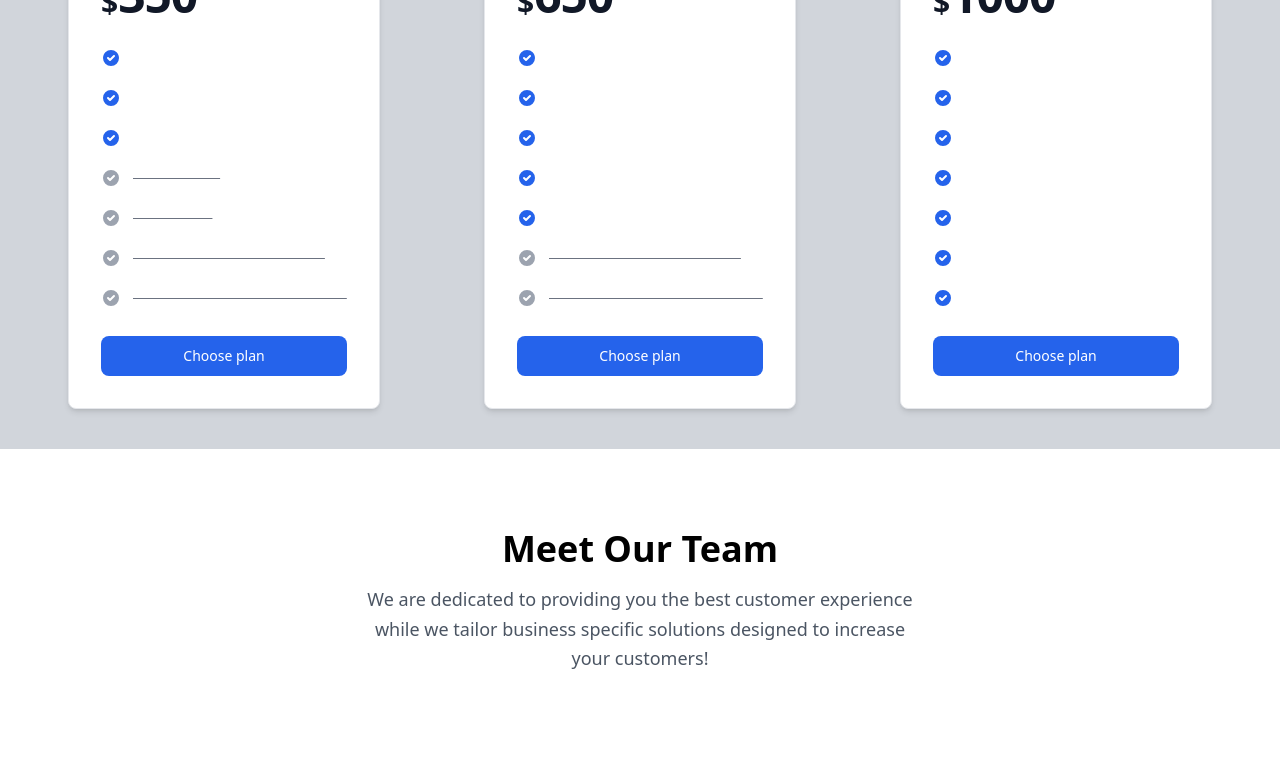
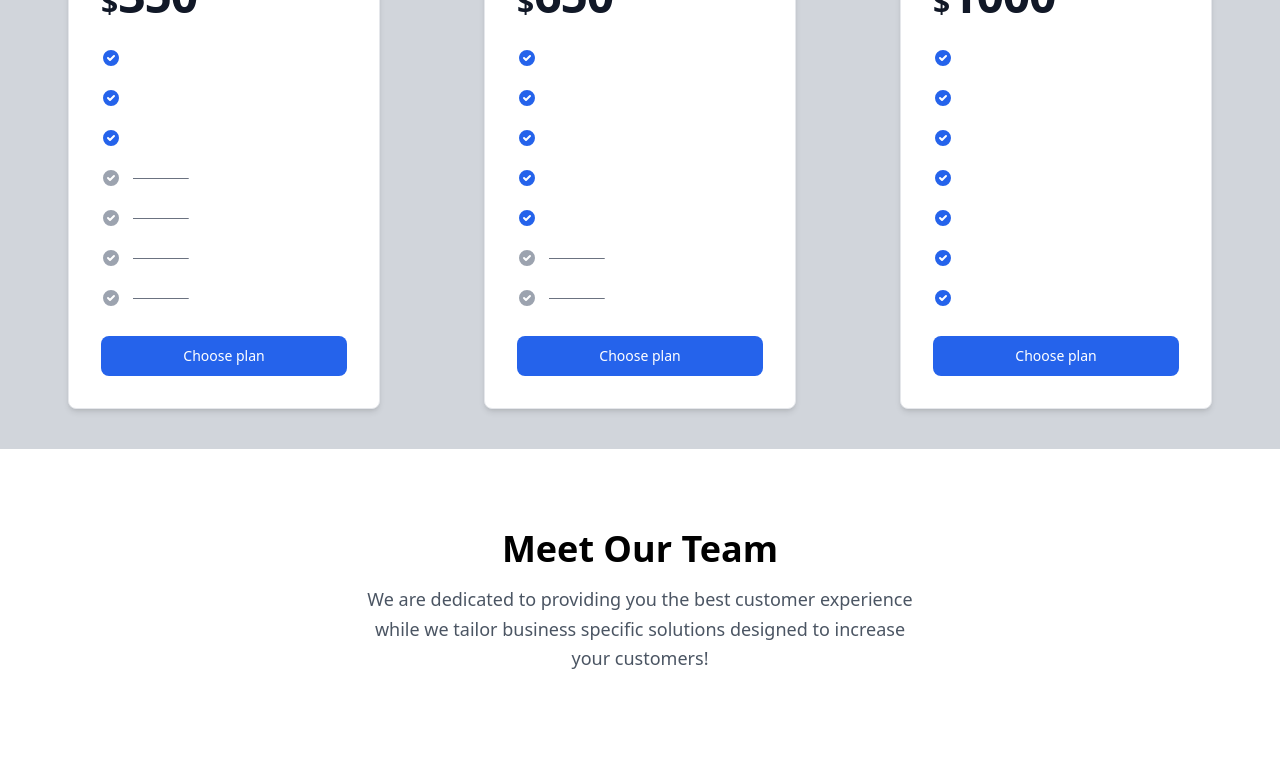
Before and after one commit to TannerGS/sbs_website, a React (Create React App) app: page / in a window 1280 px wide. Shown: the part 2740-3524 px from the top of the page. Built offline with nearby package versions, Linux system fonts and the light colour scheme.

Commit message:
Changed text in package cards

```diff
--- a/src/App.js
+++ b/src/App.js
@@ -322,31 +322,31 @@ const App = () => {
                   <ul class="my-7 space-y-5">
                     <li class="flex space-x-3">
                       <svg aria-hidden="true" class="flex-shrink-0 w-5 h-5 text-blue-600 dark:text-blue-500" fill="currentColor" viewBox="0 0 20 20" xmlns="http://www.w3.org/2000/svg"><title>Check icon</title><path fill-rule="evenodd" d="M10 18a8 8 0 100-16 8 8 0 000 16zm3.707-9.293a1 1 0 00-1.414-1.414L9 10.586 7.707 9.293a1 1 0 00-1.414 1.414l2 2a1 1 0 001.414 0l4-4z" clip-rule="evenodd"></path></svg>
-                      <span class="text-base font-normal leading-tight text-white">2 team members</span>
+                      <span class="text-base font-normal leading-tight text-white">Sample</span>
                     </li>
                     <li class="flex space-x-3">
                         <svg aria-hidden="true" class="flex-shrink-0 w-5 h-5 text-blue-600 dark:text-blue-500" fill="currentColor" viewBox="0 0 20 20" xmlns="http://www.w3.org/2000/svg"><title>Check icon</title><path fill-rule="evenodd" d="M10 18a8 8 0 100-16 8 8 0 000 16zm3.707-9.293a1 1 0 00-1.414-1.414L9 10.586 7.707 9.293a1 1 0 00-1.414 1.414l2 2a1 1 0 001.414 0l4-4z" clip-rule="evenodd"></path></svg>
-                        <span class="text-base font-normal leading-tight text-white">20GB Cloud storage</span>
+                        <span class="text-base font-normal leading-tight text-white">Sample</span>
                     </li>
                     <li class="flex space-x-3">
                         <svg aria-hidden="true" class="flex-shrink-0 w-5 h-5 text-blue-600 dark:text-blue-500" fill="currentColor" viewBox="0 0 20 20" xmlns="http://www.w3.org/2000/svg"><title>Check icon</title><path fill-rule="evenodd" d="M10 18a8 8 0 100-16 8 8 0 000 16zm3.707-9.293a1 1 0 00-1.414-1.414L9 10.586 7.707 9.293a1 1 0 00-1.414 1.414l2 2a1 1 0 001.414 0l4-4z" clip-rule="evenodd"></path></svg>
-                        <span class="text-base font-normal leading-tight text-white">Integration help</span>
+                        <span class="text-base font-normal leading-tight text-white">Sample</span>
                     </li>
                     <li class="flex space-x-3 line-through decoration-gray-500">
                         <svg aria-hidden="true" class="flex-shrink-0 w-5 h-5 text-gray-400 dark:text-white" fill="currentColor" viewBox="0 0 20 20" xmlns="http://www.w3.org/2000/svg"><title>Check icon</title><path fill-rule="evenodd" d="M10 18a8 8 0 100-16 8 8 0 000 16zm3.707-9.293a1 1 0 00-1.414-1.414L9 10.586 7.707 9.293a1 1 0 00-1.414 1.414l2 2a1 1 0 001.414 0l4-4z" clip-rule="evenodd"></path></svg>
-                        <span class="text-base font-normal leading-tight text-white">Sketch Files</span>
+                        <span class="text-base font-normal leading-tight text-white">Sample</span>
                     </li>
                     <li class="flex space-x-3 line-through decoration-gray-500">
                         <svg aria-hidden="true" class="flex-shrink-0 w-5 h-5 text-gray-400 dark:text-white" fill="currentColor" viewBox="0 0 20 20" xmlns="http://www.w3.org/2000/svg"><title>Check icon</title><path fill-rule="evenodd" d="M10 18a8 8 0 100-16 8 8 0 000 16zm3.707-9.293a1 1 0 00-1.414-1.414L9 10.586 7.707 9.293a1 1 0 00-1.414 1.414l2 2a1 1 0 001.414 0l4-4z" clip-rule="evenodd"></path></svg>
-                        <span class="text-base font-normal leading-tight text-white">API Access</span>
+                        <span class="text-base font-normal leading-tight text-white">Sample</span>
                     </li>
                     <li class="flex space-x-3 line-through decoration-gray-500">
                         <svg aria-hidden="true" class="flex-shrink-0 w-5 h-5 text-gray-400 dark:text-white" fill="currentColor" viewBox="0 0 20 20" xmlns="http://www.w3.org/2000/svg"><title>Check icon</title><path fill-rule="evenodd" d="M10 18a8 8 0 100-16 8 8 0 000 16zm3.707-9.293a1 1 0 00-1.414-1.414L9 10.586 7.707 9.293a1 1 0 00-1.414 1.414l2 2a1 1 0 001.414 0l4-4z" clip-rule="evenodd"></path></svg>
-                        <span class="text-base font-normal leading-tight text-white">Complete documentation</span>
+                        <span class="text-base font-normal leading-tight text-white">Sample</span>
                     </li>
                     <li class="flex space-x-3 line-through decoration-gray-500">
                         <svg aria-hidden="true" class="flex-shrink-0 w-5 h-5 text-gray-400 dark:text-white" fill="currentColor" viewBox="0 0 20 20" xmlns="http://www.w3.org/2000/svg"><title>Check icon</title><path fill-rule="evenodd" d="M10 18a8 8 0 100-16 8 8 0 000 16zm3.707-9.293a1 1 0 00-1.414-1.414L9 10.586 7.707 9.293a1 1 0 00-1.414 1.414l2 2a1 1 0 001.414 0l4-4z" clip-rule="evenodd"></path></svg>
-                        <span class="text-base font-normal leading-tight text-white">24×7 phone &amp; email support</span>
+                        <span class="text-base font-normal leading-tight text-white">Sample</span>
                     </li>
                 </ul>
                 <button type="button" class="text-white bg-blue-600 hover:bg-blue-700 focus:ring-4 focus:outline-none focus:ring-blue-200 dark:focus:ring-blue-900 font-medium rounded-lg text-sm px-5 py-2.5 inline-flex justify-center w-full text-center">Choose plan</button>
@@ -363,31 +363,31 @@ const App = () => {
                   <ul class="my-7 space-y-5">
                     <li class="flex space-x-3">
                       <svg aria-hidden="true" class="flex-shrink-0 w-5 h-5 text-blue-600 dark:text-blue-500" fill="currentColor" viewBox="0 0 20 20" xmlns="http://www.w3.org/2000/svg"><title>Check icon</title><path fill-rule="evenodd" d="M10 18a8 8 0 100-16 8 8 0 000 16zm3.707-9.293a1 1 0 00-1.414-1.414L9 10.586 7.707 9.293a1 1 0 00-1.414 1.414l2 2a1 1 0 001.414 0l4-4z" clip-rule="evenodd"></path></svg>
-                      <span class="text-base font-normal leading-tight text-white">2 team members</span>
+                      <span class="text-base font-normal leading-tight text-white">Sample</span>
                     </li>
                     <li class="flex space-x-3">
                         <svg aria-hidden="true" class="flex-shrink-0 w-5 h-5 text-blue-600 dark:text-blue-500" fill="currentColor" viewBox="0 0 20 20" xmlns="http://www.w3.org/2000/svg"><title>Check icon</title><path fill-rule="evenodd" d="M10 18a8 8 0 100-16 8 8 0 000 16zm3.707-9.293a1 1 0 00-1.414-1.414L9 10.586 7.707 9.293a1 1 0 00-1.414 1.414l2 2a1 1 0 001.414 0l4-4z" clip-rule="evenodd"></path></svg>
-                        <span class="text-base font-normal leading-tight text-white">20GB Cloud storage</span>
+                        <span class="text-base font-normal leading-tight text-white">Sample</span>
                     </li>
                     <li class="flex space-x-3">
                         <svg aria-hidden="true" class="flex-shrink-0 w-5 h-5 text-blue-600 dark:text-blue-500" fill="currentColor" viewBox="0 0 20 20" xmlns="http://www.w3.org/2000/svg"><title>Check icon</title><path fill-rule="evenodd" d="M10 18a8 8 0 100-16 8 8 0 000 16zm3.707-9.293a1 1 0 00-1.414-1.414L9 10.586 7.707 9.293a1 1 0 00-1.414 1.414l2 2a1 1 0 001.414 0l4-4z" clip-rule="evenodd"></path></svg>
-                        <span class="text-base font-normal leading-tight text-white">Integration help</span>
+                        <span class="text-base font-normal leading-tight text-white">Sample</span>
                     </li>
                     <li class="flex space-x-3 decoration-gray-500">
                         <svg aria-hidden="true" class="flex-shrink-0 w-5 h-5 text-blue-600" fill="currentColor" viewBox="0 0 20 20" xmlns="http://www.w3.org/2000/svg"><title>Check icon</title><path fill-rule="evenodd" d="M10 18a8 8 0 100-16 8 8 0 000 16zm3.707-9.293a1 1 0 00-1.414-1.414L9 10.586 7.707 9.293a1 1 0 00-1.414 1.414l2 2a1 1 0 001.414 0l4-4z" clip-rule="evenodd"></path></svg>
-                        <span class="text-base font-normal leading-tight text-white">Sketch Files</span>
+                        <span class="text-base font-normal leading-tight text-white">Sample</span>
                     </li>
                     <li class="flex space-x-3 decoration-gray-500">
                         <svg aria-hidden="true" class="flex-shrink-0 w-5 h-5 text-blue-600" fill="currentColor" viewBox="0 0 20 20" xmlns="http://www.w3.org/2000/svg"><title>Check icon</title><path fill-rule="evenodd" d="M10 18a8 8 0 100-16 8 8 0 000 16zm3.707-9.293a1 1 0 00-1.414-1.414L9 10.586 7.707 9.293a1 1 0 00-1.414 1.414l2 2a1 1 0 001.414 0l4-4z" clip-rule="evenodd"></path></svg>
-                        <span class="text-base font-normal leading-tight text-white">API Access</span>
+                        <span class="text-base font-normal leading-tight text-white">Sample</span>
                     </li>
                     <li class="flex space-x-3 line-through decoration-gray-500">
                         <svg aria-hidden="true" class="flex-shrink-0 w-5 h-5 text-gray-400" fill="currentColor" viewBox="0 0 20 20" xmlns="http://www.w3.org/2000/svg"><title>Check icon</title><path fill-rule="evenodd" d="M10 18a8 8 0 100-16 8 8 0 000 16zm3.707-9.293a1 1 0 00-1.414-1.414L9 10.586 7.707 9.293a1 1 0 00-1.414 1.414l2 2a1 1 0 001.414 0l4-4z" clip-rule="evenodd"></path></svg>
-                        <span class="text-base font-normal leading-tight text-white">Complete documentation</span>
+                        <span class="text-base font-normal leading-tight text-white">Sample</span>
                     </li>
                     <li class="flex space-x-3 line-through decoration-gray-500">
                         <svg aria-hidden="true" class="flex-shrink-0 w-5 h-5 text-gray-400" fill="currentColor" viewBox="0 0 20 20" xmlns="http://www.w3.org/2000/svg"><title>Check icon</title><path fill-rule="evenodd" d="M10 18a8 8 0 100-16 8 8 0 000 16zm3.707-9.293a1 1 0 00-1.414-1.414L9 10.586 7.707 9.293a1 1 0 00-1.414 1.414l2 2a1 1 0 001.414 0l4-4z" clip-rule="evenodd"></path></svg>
-                        <span class="text-base font-normal leading-tight text-white">24×7 phone &amp; email support</span>
+                        <span class="text-base font-normal leading-tight text-white">Sample</span>
                     </li>
                 </ul>
                 <button type="button" class="text-white bg-blue-600 hover:bg-blue-700 focus:ring-4 focus:outline-none focus:ring-blue-200 dark:focus:ring-blue-900 font-medium rounded-lg text-sm px-5 py-2.5 inline-flex justify-center w-full text-center">Choose plan</button>
@@ -404,31 +404,31 @@ const App = () => {
                   <ul class="my-7 space-y-5">
                     <li class="flex space-x-3">
                       <svg aria-hidden="true" class="flex-shrink-0 w-5 h-5 text-blue-600 dark:text-blue-500" fill="currentColor" viewBox="0 0 20 20" xmlns="http://www.w3.org/2000/svg"><title>Check icon</title><path fill-rule="evenodd" d="M10 18a8 8 0 100-16 8 8 0 000 16zm3.707-9.293a1 1 0 00-1.414-1.414L9 10.586 7.707 9.293a1 1 0 00-1.414 1.414l2 2a1 1 0 001.414 0l4-4z" clip-rule="evenodd"></path></svg>
-                      <span class="text-base font-normal leading-tight text-white">2 team members</span>
+                      <span class="text-base font-normal leading-tight text-white">Sample</span>
                     </li>
                     <li class="flex space-x-3">
                         <svg aria-hidden="true" class="flex-shrink-0 w-5 h-5 text-blue-600 dark:text-blue-500" fill="currentColor" viewBox="0 0 20 20" xmlns="http://www.w3.org/2000/svg"><title>Check icon</title><path fill-rule="evenodd" d="M10 18a8 8 0 100-16 8 8 0 000 16zm3.707-9.293a1 1 0 00-1.414-1.414L9 10.586 7.707 9.293a1 1 0 00-1.414 1.414l2 2a1 1 0 001.414 0l4-4z" clip-rule="evenodd"></path></svg>
-                        <span class="text-base font-normal leading-tight text-white">20GB Cloud storage</span>
+                        <span class="text-base font-normal leading-tight text-white">Sample</span>
                     </li>
                     <li class="flex space-x-3">
                         <svg aria-hidden="true" class="flex-shrink-0 w-5 h-5 text-blue-600 dark:text-blue-500" fill="currentColor" viewBox="0 0 20 20" xmlns="http://www.w3.org/2000/svg"><title>Check icon</title><path fill-rule="evenodd" d="M10 18a8 8 0 100-16 8 8 0 000 16zm3.707-9.293a1 1 0 00-1.414-1.414L9 10.586 7.707 9.293a1 1 0 00-1.414 1.414l2 2a1 1 0 001.414 0l4-4z" clip-rule="evenodd"></path></svg>
-                        <span class="text-base font-normal leading-tight text-white">Integration help</span>
+                        <span class="text-base font-normal leading-tight text-white">Sample</span>
                     </li>
                     <li class="flex space-x-3 decoration-gray-500">
                         <svg aria-hidden="true" class="flex-shrink-0 w-5 h-5 text-blue-600" fill="currentColor" viewBox="0 0 20 20" xmlns="http://www.w3.org/2000/svg"><title>Check icon</title><path fill-rule="evenodd" d="M10 18a8 8 0 100-16 8 8 0 000 16zm3.707-9.293a1 1 0 00-1.414-1.414L9 10.586 7.707 9.293a1 1 0 00-1.414 1.414l2 2a1 1 0 001.414 0l4-4z" clip-rule="evenodd"></path></svg>
-                        <span class="text-base font-normal leading-tight text-white">Sketch Files</span>
+                        <span class="text-base font-normal leading-tight text-white">Sample</span>
                     </li>
                     <li class="flex space-x-3 decoration-gray-500">
                         <svg aria-hidden="true" class="flex-shrink-0 w-5 h-5 text-blue-600" fill="currentColor" viewBox="0 0 20 20" xmlns="http://www.w3.org/2000/svg"><title>Check icon</title><path fill-rule="evenodd" d="M10 18a8 8 0 100-16 8 8 0 000 16zm3.707-9.293a1 1 0 00-1.414-1.414L9 10.586 7.707 9.293a1 1 0 00-1.414 1.414l2 2a1 1 0 001.414 0l4-4z" clip-rule="evenodd"></path></svg>
-                        <span class="text-base font-normal leading-tight text-white">API Access</span>
+                        <span class="text-base font-normal leading-tight text-white">Sample</span>
                     </li>
                     <li class="flex space-x-3 decoration-gray-500">
                         <svg aria-hidden="true" class="flex-shrink-0 w-5 h-5 text-blue-600" fill="currentColor" viewBox="0 0 20 20" xmlns="http://www.w3.org/2000/svg"><title>Check icon</title><path fill-rule="evenodd" d="M10 18a8 8 0 100-16 8 8 0 000 16zm3.707-9.293a1 1 0 00-1.414-1.414L9 10.586 7.707 9.293a1 1 0 00-1.414 1.414l2 2a1 1 0 001.414 0l4-4z" clip-rule="evenodd"></path></svg>
-                        <span class="text-base font-normal leading-tight text-white">Complete documentation</span>
+                        <span class="text-base font-normal leading-tight text-white">Sample</span>
                     </li>
                     <li class="flex space-x-3 decoration-gray-500">
                         <svg aria-hidden="true" class="flex-shrink-0 w-5 h-5 text-blue-600" fill="currentColor" viewBox="0 0 20 20" xmlns="http://www.w3.org/2000/svg"><title>Check icon</title><path fill-rule="evenodd" d="M10 18a8 8 0 100-16 8 8 0 000 16zm3.707-9.293a1 1 0 00-1.414-1.414L9 10.586 7.707 9.293a1 1 0 00-1.414 1.414l2 2a1 1 0 001.414 0l4-4z" clip-rule="evenodd"></path></svg>
-                        <span class="text-base font-normal leading-tight text-white">24×7 phone &amp; email support</span>
+                        <span class="text-base font-normal leading-tight text-white">Sample</span>
                     </li>
                 </ul>
                 <button type="button" class="text-white bg-blue-600 hover:bg-blue-700 focus:ring-4 focus:outline-none focus:ring-blue-200 dark:focus:ring-blue-900 font-medium rounded-lg text-sm px-5 py-2.5 inline-flex justify-center w-full text-center">Choose plan</button>
```
